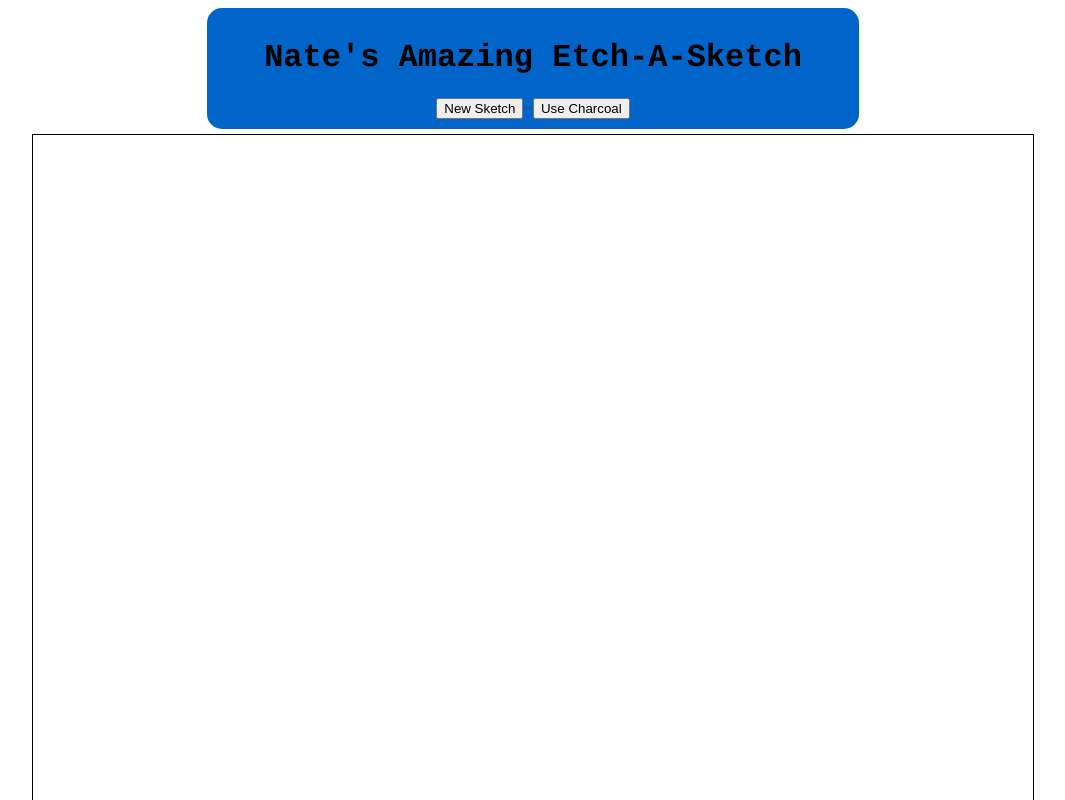
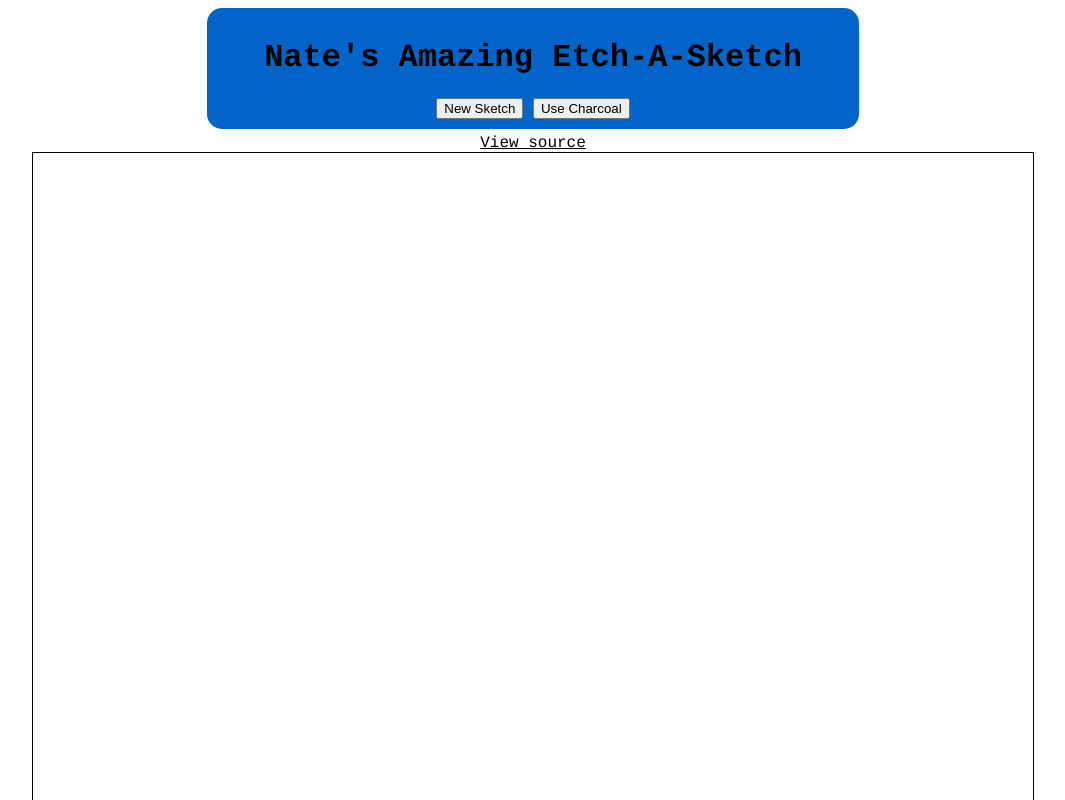
Before and after one commit to Eratosthenes/etch_a_sketch, a plain HTML site: page index.html in a window 1280 px wide. Shown: the top 800 px of the page, without its empty margins (107-1172 px from the left). Drawn offline with Linux system fonts and the light colour scheme.

Commit message:
added view source

```diff
--- a/index.html
+++ b/index.html
@@ -76,6 +76,12 @@
       display:inline-block;
       background-color:white;
     }
+    #viewSource
+    { text-align:center;
+      font-family:Courier;
+    }
+    a { color:black; }
+    a:hover { text-decoration:none;}
   </style>
 </head>
 
@@ -85,6 +91,7 @@
     <button id="newSketch">New Sketch</button>
     <button id="useCharcoal">Use Charcoal</button>
   </div>
+  <div id="viewSource"><a href="https://github.com/Eratosthenes/etch_a_sketch">View source</a></div>
 
   <div id="container">
     <div id="grid">
```
